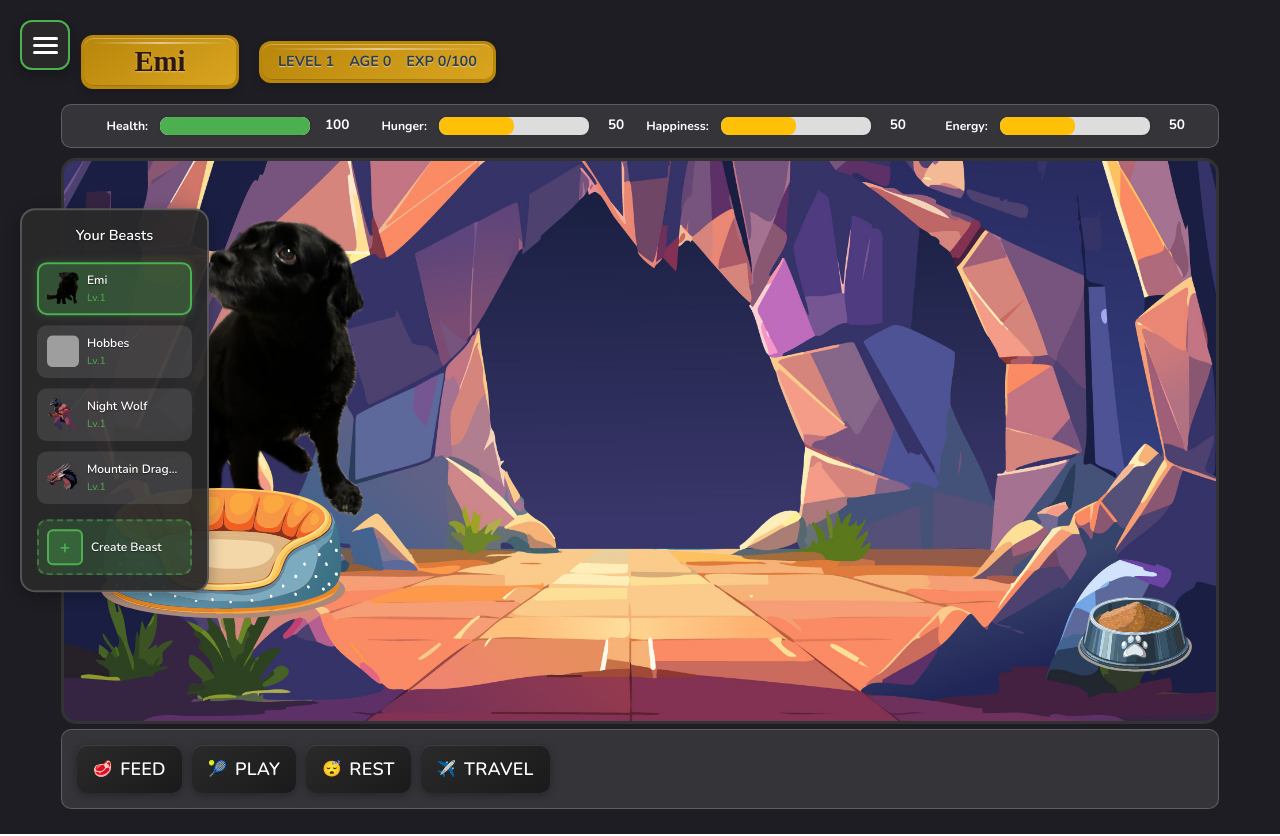
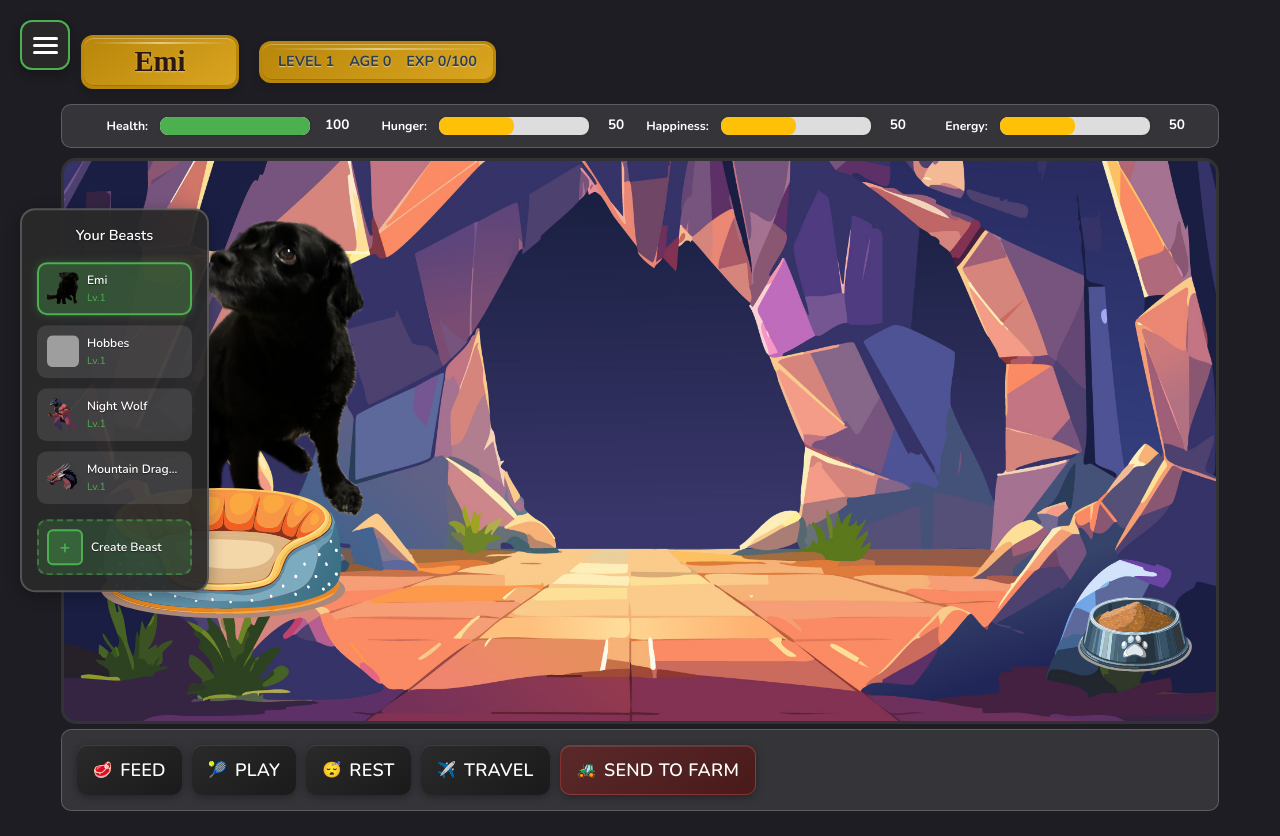
Before and after one commit to nicolegdesign/beastenstein, a React (Vite) app: page / in a window 1280 px wide. Built offline with nearby package versions, Linux system fonts and the light colour scheme; grey boxes are pictures that could not be loaded; a web font is replaced by a local one.

Commit message:
Add send to farm.

```diff
--- a/src/App.tsx
+++ b/src/App.tsx
@@ -554,6 +554,44 @@ function App() {
     }, 2500);
   }, [isResting]);
 
+  const handleSendToFarm = useCallback(() => {
+    const beastName = currentBeastData?.name || 'Beast';
+    const confirmed = window.confirm(
+      `Are you sure you want to send ${beastName} to the farm? This will permanently delete this beast and cannot be undone.`
+    );
+
+    if (!confirmed) return;
+
+    // Remove beast data from state
+    setBeastData(prev => {
+      const newData = { ...prev };
+      delete newData[currentBeastId];
+      return newData;
+    });
+
+    // Remove from localStorage
+    localStorage.removeItem(`beastData_${currentBeastId}`);
+    localStorage.removeItem(`beastName_${currentBeastId}`);
+
+    // If it's a custom beast, also remove the custom beast config
+    if (currentBeastId.startsWith('custom_')) {
+      localStorage.removeItem(`customBeast_${currentBeastId}`);
+    }
+
+    // Switch to a default beast (Emi)
+    setCurrentBeastId('emi');
+
+    // Trigger sidebar refresh to update the beast list
+    setSidebarRefreshTrigger(prev => prev + 1);
+
+    // Show confirmation message
+    setToast({
+      message: `${beastName} has been sent to the farm 🚜`,
+      show: true,
+      type: 'info'
+    });
+  }, [currentBeastId, currentBeastData, setBeastData, setSidebarRefreshTrigger, setToast]);
+
   const handlePlay = useCallback(() => {
     play();
     createTennisBall();
@@ -602,14 +640,14 @@ function App() {
     resetToBaseStats();
 
     setToast({
-      message: '🔄 All beasts have been reset to base stats!',
+      message: 'Beast has been reset to default stats!',
       show: true,
       type: 'info'
     });
 
     // Close debug panel
     setShowDebug(false);
-  }, [resetToBaseStats]);
+  }, [resetToBaseStats, setToast, setShowDebug]);
 
   return (
     <div className="App">
@@ -748,6 +786,7 @@ function App() {
             onPlay={handlePlay}
             onRest={startRest}
             onTravel={handleTravel}
+            onSendToFarm={handleSendToFarm}
             isResting={isResting}
           />
         </>
--- a/src/components/ActionButtons/ActionButtons.css
+++ b/src/components/ActionButtons/ActionButtons.css
@@ -69,3 +69,21 @@
   text-transform: uppercase;
   letter-spacing: 0.3px;
 }
+
+/* Send to Farm button - destructive action styling */
+#actions button.send-to-farm-button {
+  background: linear-gradient(145deg, #5a2a2a, #4a1a1a);
+  border: 1px solid rgba(255, 100, 100, 0.3);
+}
+
+#actions button.send-to-farm-button:hover:not(:disabled) {
+  background: linear-gradient(145deg, #6a3a3a, #5a2a2a);
+  border-color: rgba(255, 100, 100, 0.5);
+  box-shadow:
+    0 4px 12px rgba(255, 0, 0, 0.2),
+    inset 0 1px 0 rgba(255, 255, 255, 0.15);
+}
+
+#actions button.send-to-farm-button:active:not(:disabled) {
+  background: linear-gradient(145deg, #4a2a2a, #3a1a1a);
+}
--- a/src/components/ActionButtons/ActionButtons.tsx
+++ b/src/components/ActionButtons/ActionButtons.tsx
@@ -6,6 +6,7 @@ interface ActionButtonsProps {
   onPlay: () => void;
   onRest: () => void;
   onTravel: () => void;
+  onSendToFarm: () => void;
   isResting: boolean;
 }
 
@@ -14,6 +15,7 @@ export const ActionButtons: React.FC<ActionButtonsProps> = ({
   onPlay,
   onRest,
   onTravel,
+  onSendToFarm,
   isResting
 }) => {
   return (
@@ -35,6 +37,10 @@ export const ActionButtons: React.FC<ActionButtonsProps> = ({
           <span className="icon">✈️</span>
           <span className="text">TRAVEL</span>
         </button>
+        <button onClick={onSendToFarm} disabled={isResting} className="send-to-farm-button">
+          <span className="icon">🚜</span>
+          <span className="text">SEND TO FARM</span>
+        </button>
       </div>
     </div>
   );
```
